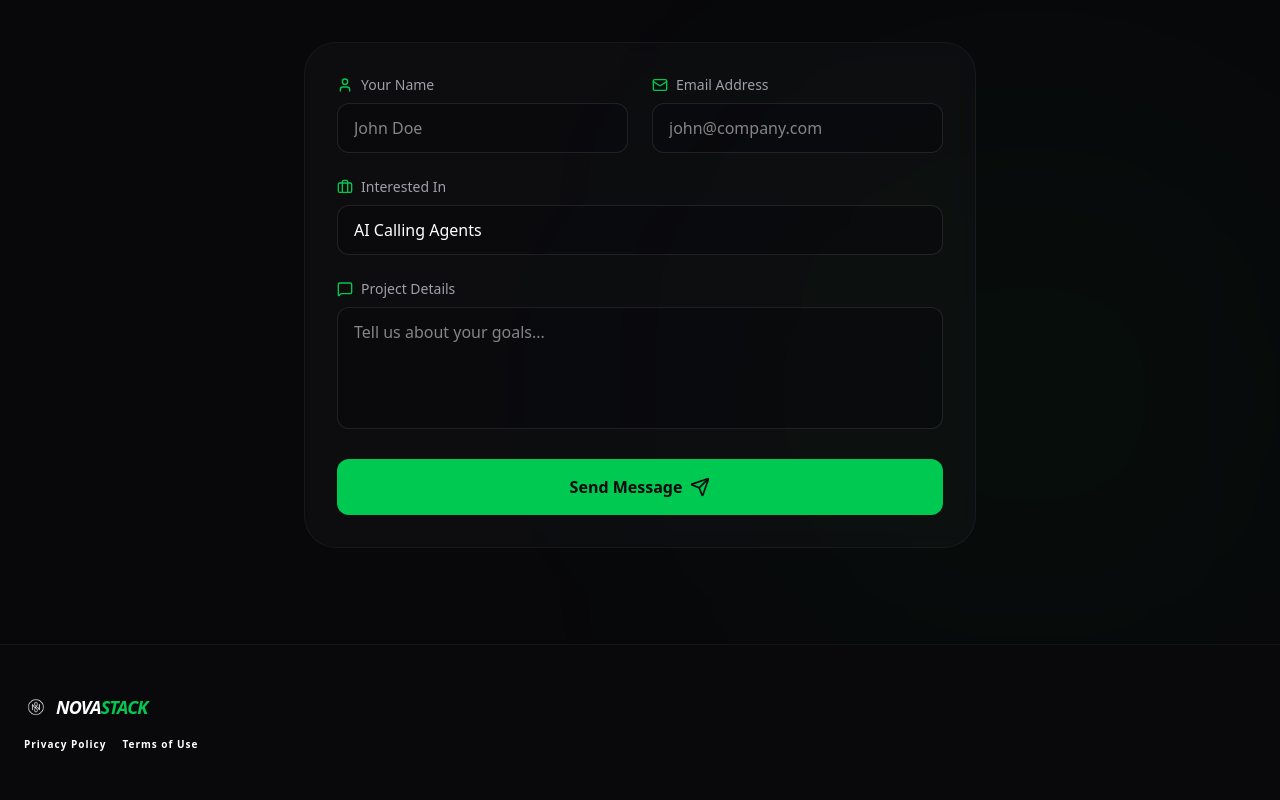
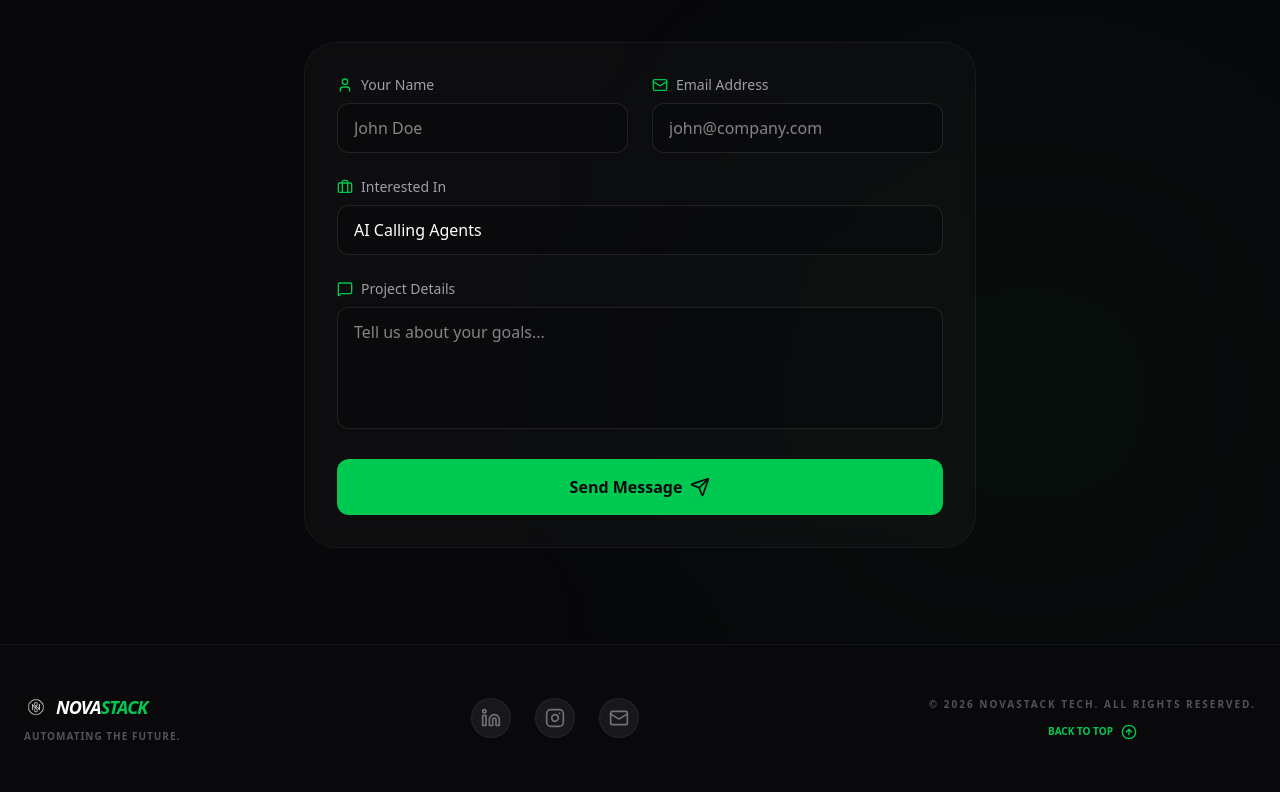
Before and after one commit to itshammadkhalil/novastack-website, a React (Vite) app: page / in a window 1280 px wide. Shown: the part 5061-5861 px from the top of the page. Built offline with nearby package versions, Linux system fonts and the light colour scheme.

Commit message:
feat: simplified footer, removed policy modals, and added instagram link

```diff
--- a/src/Footer.jsx
+++ b/src/Footer.jsx
@@ -1,51 +1,53 @@
-import React, { useState } from 'react';
-import ReactDOM from 'react-dom';
-import { Linkedin, Mail, ArrowUpCircle, X } from 'lucide-react';
+import React from 'react';
+import { Linkedin, Mail, Instagram, ArrowUpCircle } from 'lucide-react';
 
 const Footer = () => {
-  const [modalContent, setModalContent] = useState(null);
-
-
-  const Modal = () => ReactDOM.createPortal(
-    <div className="fixed inset-0 z-[9999999] flex items-center justify-center p-4 bg-black/80" onClick={() => setModalContent(null)}>
-      <div className="bg-zinc-900 border border-white/20 p-8 rounded-3xl max-w-lg w-[90%] relative shadow-2xl" onClick={e => e.stopPropagation()}>
-        <button onClick={() => setModalContent(null)} className="absolute top-6 right-6 text-zinc-400 hover:text-white"><X size={24} /></button>
-        <h3 className="text-white text-xl font-black mb-6 uppercase tracking-widest border-b border-white/10 pb-4">
-          {modalContent === 'privacy' ? 'Privacy Protocol' : 'Service Terms'}
-        </h3>
-        <p className="text-zinc-300 text-sm leading-relaxed mb-8">
-          {modalContent === 'privacy'
-            ? 'At NovaStack, we operate under strict confidentiality. Any data collected during the engineering phase is encrypted and stored in isolated environments.'
-            : 'NovaStack operates on a milestone-based delivery system. Development begins only after technical discovery and deposit confirmation.'}
-        </p>
-        <button onClick={() => setModalContent(null)} className="w-full py-3 bg-white text-black font-black uppercase text-[10px] rounded-xl hover:bg-green-500 transition-all">Close</button>
-      </div>
-    </div>,
-    document.body
-  );
-
   return (
-    <>
     <footer className="w-full bg-zinc-950 border-t border-white/5 py-12 flex-shrink-0 z-40">
       <div className="max-w-7xl mx-auto px-6">
         <div className="flex flex-col md:flex-row justify-between items-center gap-8">
-            {/* Logo and Policy Buttons */}
+
+
           <div className="flex flex-col items-center md:items-start">
-              <div className="flex items-center gap-2 mb-4">
+            <div className="flex items-center gap-2 mb-2">
               <img src="/logo.png" alt="NS" className="h-6 w-auto grayscale hover:grayscale-0 transition-all" />
-                <span className="text-lg font-black text-white tracking-tighter italic uppercase">Nova<span className="text-green-500">Stack</span></span>
+              <span className="text-lg font-black text-white tracking-tighter italic uppercase">
+                Nova<span className="text-green-500">Stack</span>
+              </span>
             </div>
-              <div className="flex gap-4 text-[10px] uppercase tracking-widest font-black">
-                <button onClick={() => setModalContent('privacy')} className="text-white hover:text-green-500 transition-colors">Privacy Policy</button>
-                <button onClick={() => setModalContent('terms')} className="text-white hover:text-green-500 transition-colors">Terms of Use</button>
+            <p className="text-zinc-600 text-[10px] uppercase tracking-widest font-bold">
+              Automating the Future.
+            </p>
           </div>
+
+
+          <div className="flex items-center gap-6">
+            <a href="https://www.linkedin.com/company/the-novastack/" target="_blank" rel="noreferrer" className="w-10 h-10 rounded-full bg-zinc-900 border border-white/5 flex items-center justify-center text-zinc-500 hover:text-white hover:border-green-500/50 transition-all hover:-translate-y-1">
+              <Linkedin size={20} />
+            </a>
+            <a href="https://www.instagram.com/novastack_ltd" target="_blank" rel="noreferrer" className="w-10 h-10 rounded-full bg-zinc-900 border border-white/5 flex items-center justify-center text-zinc-500 hover:text-white hover:border-green-500/50 transition-all hover:-translate-y-1">
+              <Instagram size={20} />
+            </a>
+            <a href="mailto:novastack.info@gmail.com" className="w-10 h-10 rounded-full bg-zinc-900 border border-white/5 flex items-center justify-center text-zinc-500 hover:text-white hover:border-green-500/50 transition-all hover:-translate-y-1">
+              <Mail size={20} />
+            </a>
           </div>
-            {/* Socials & Back to Top */}
+
+
+          <div className="text-center md:text-right">
+            <p className="text-zinc-600 text-[10px] uppercase tracking-[0.2em] font-bold mb-3">
+              © {new Date().getFullYear()} NovaStack Tech. All Rights Reserved.
+            </p>
+            <button
+              onClick={() => window.scrollTo({top: 0, behavior: 'smooth'})}
+              className="text-green-500 hover:text-white text-[10px] font-black uppercase flex items-center gap-2 mx-auto md:ml-auto group transition-colors"
+            >
+              Back to top <ArrowUpCircle size={16} className="group-hover:-translate-y-1 transition-transform" />
+            </button>
+          </div>
         </div>
       </div>
     </footer>
-      {modalContent && <Modal />}
-    </>
   );
 };
 
```
Lines whose indentation alone changed are shown as unchanged.
